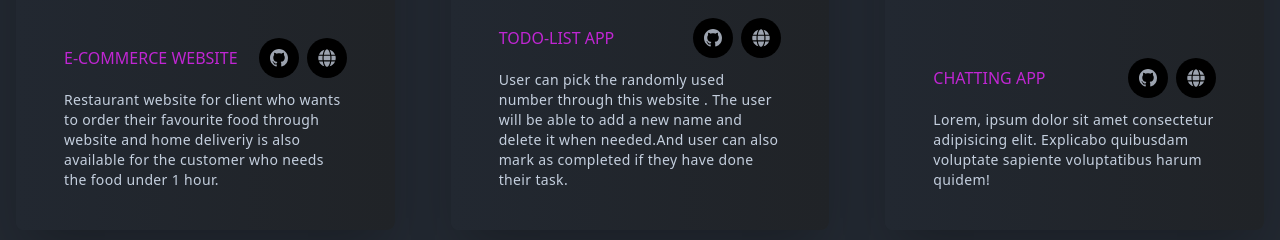
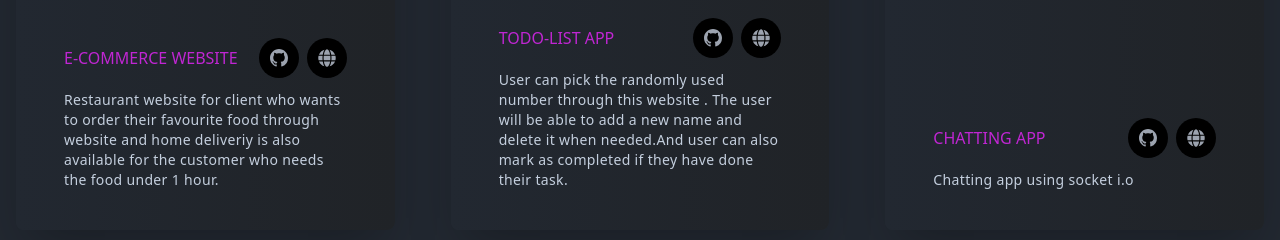
Before and after one commit to KISMAT1234/myPortfolio, a React (Vite) app in the folder portfolio/: page / in a window 1280 px wide. Shown: the part 1816-2056 px from the top of the page. Built offline with nearby package versions, Linux system fonts and the light colour scheme.

Commit message:
project data change

```diff
--- a/portfolio/src/components/projects/Projects.jsx
+++ b/portfolio/src/components/projects/Projects.jsx
@@ -30,8 +30,7 @@ const Projects = () => {
         />
         <ProjectsCard
           title="Chatting App"
-          des=" Lorem, ipsum dolor sit amet consectetur adipisicing elit.
-              Explicabo quibusdam voluptate sapiente voluptatibus harum quidem!"
+          des="Chatting app using socket i.o"
         //   src={projectThree}
         />
 
```
